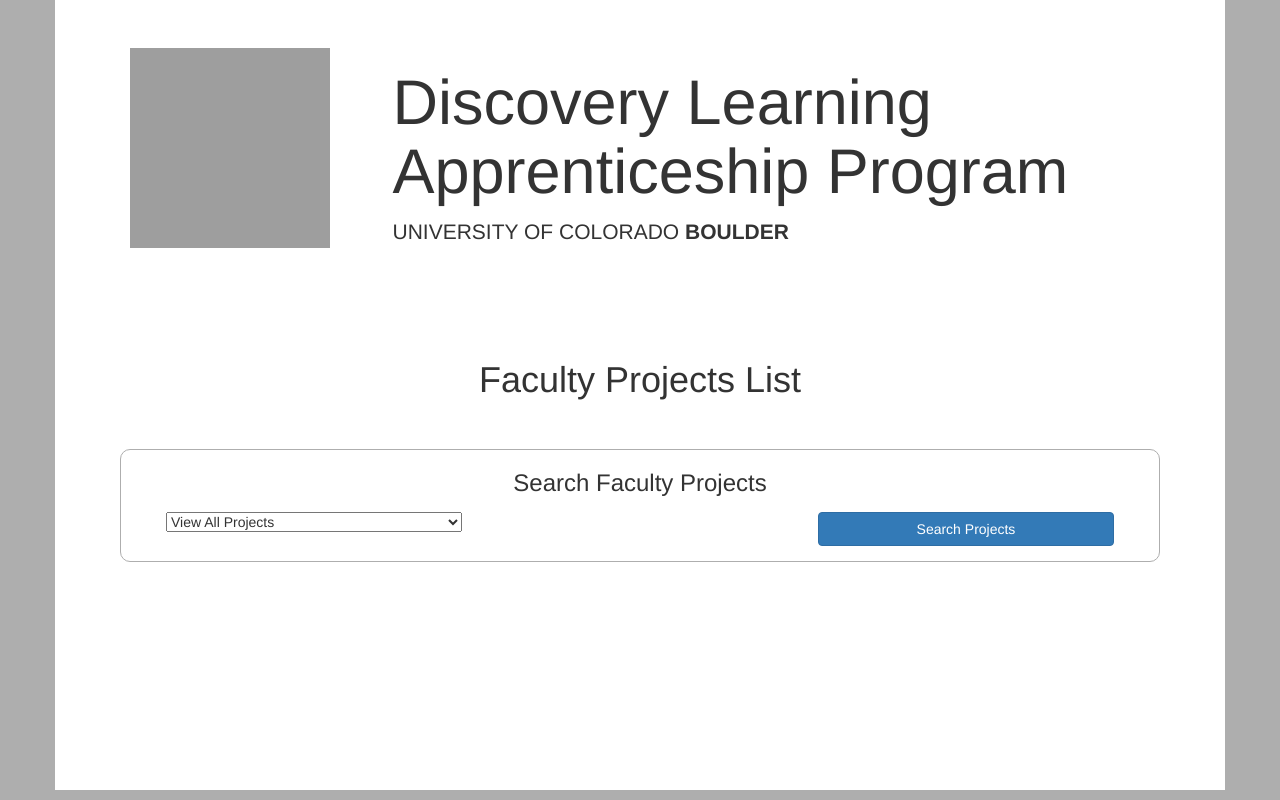
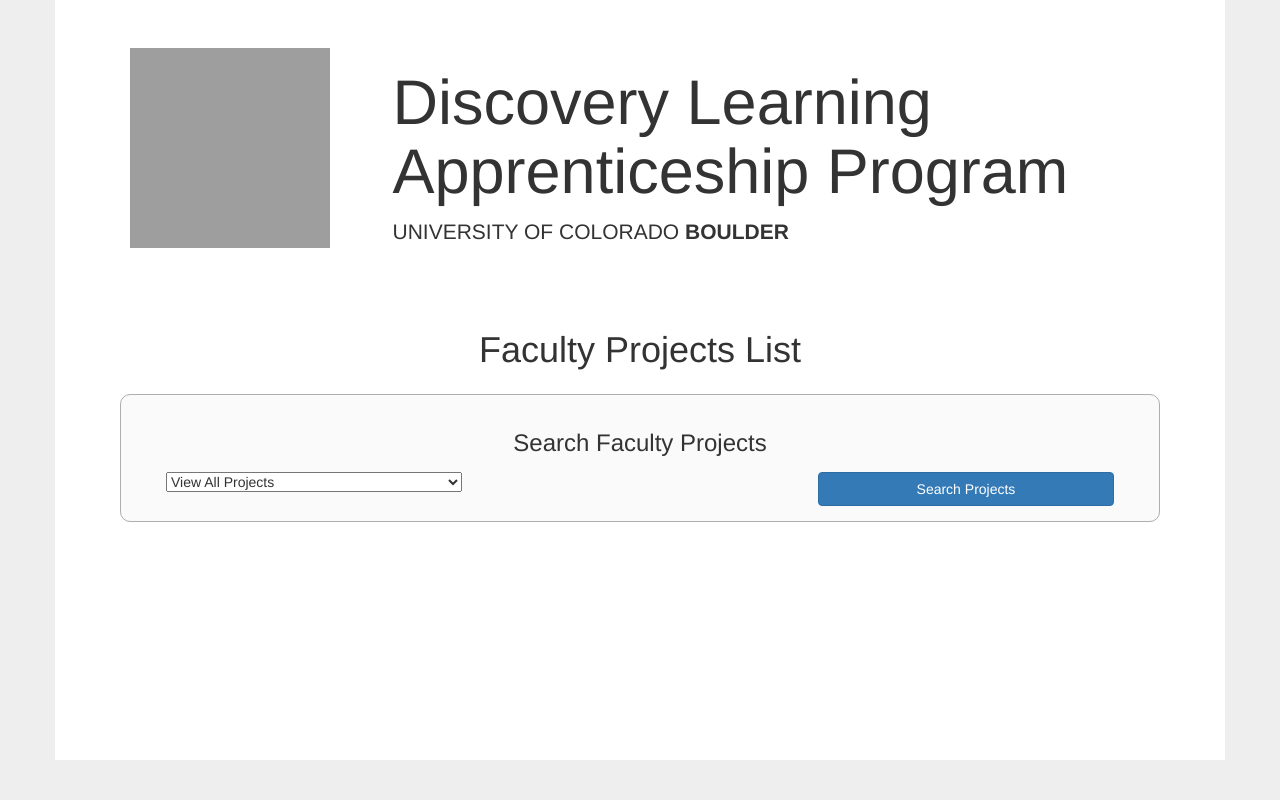
Before and after one commit to deepakkt1/StudentSelection, a Django app: page /submit/project_list/ in a window 1280 px wide. Run offline with Django 3.2, Linux system fonts and the light colour scheme; some libraries are stand-ins or nearby versions; grey boxes are pictures that could not be loaded.

Commit message:
fixed misc formatting issues

```diff
--- a/student/static/student/style.css
+++ b/student/static/student/style.css
@@ -13,6 +13,7 @@
 
 div.jumbotron {
 	background-color: #ffffff;
+	margin-bottom: 0px;
 }
 
 label {
@@ -35,3 +36,8 @@
 button {
 	width: 50%;
 }
+
+div.page-title{
+	text-align: center;
+	margin-bottom: 25px;
+}
--- a/submit/static/submit/style.css
+++ b/submit/static/submit/style.css
@@ -1,5 +1,5 @@
 body {
-	background-color: #aeaeae;
+	background-color: #eeeeee;
 }
 
 div.body {
@@ -14,6 +14,7 @@
 
 div.jumbotron {
 	background-color: #ffffff;
+	margin-bottom: 0px;
 }
 
 label {
@@ -44,14 +45,16 @@
 	border: 1px solid #aeaeae;
 	border-radius: 10px;
 	overflow: auto;
+	background-color: #fafafa;
 }
 
 button.home-btn {
 	margin: 8px;
 }
 
-#search_container_title {
-	margin: 5px;
+div.page-title{
+	text-align: center;
+	margin-bottom: 25px;
 }
 
 div.project-list-header {
--- a/submit/templates/submit/home.html
+++ b/submit/templates/submit/home.html
@@ -24,7 +24,9 @@
 			  </div>
 			</div>
 			<div class="body">
-				<h1 align = center >Discovery Learning Program</h1>
+				<div class="page-title">
+					<h1 align = center >Discovery Learning Program</h1>
+				</div>
 				<p>
 				Discovery Learning Apprenticeship Program
 				Whether helping develop new diagnostic techniques for heart disease, or detecting the effects of nuclear waste, discovery learning apprentices make the most of their time at CU Boulder by supplementing classroom instruction with real-world engineering experience.
--- a/submit/templates/submit/project.html
+++ b/submit/templates/submit/project.html
@@ -25,7 +25,9 @@
 			  </div>
 			</div>
 			<div class="body">
-				<h1 align="center">{{ project.app_title }}</h1>
+				<div class="page-title">
+					<h1 align="center">{{ project.app_title }}</h1>
+				</div>
 				<div>
 					<div class="panel panel-default" id="primary_faculty_info">
 		    			<div class="panel-heading">Primary Faculty Member Information</div>
--- a/submit/templates/submit/project_form.html
+++ b/submit/templates/submit/project_form.html
@@ -23,6 +23,9 @@
 			  </div>
 			</div>
 			<div class="body">
+				<div class="page-title">
+					<h1>Project Creation Form</h1>
+				</div>
 				<div>
 					<p>
 						Thanks for your interest in submitting one or more projects for the
--- a/submit/templates/submit/project_list.html
+++ b/submit/templates/submit/project_list.html
@@ -25,7 +25,7 @@
 			  </div>
 			</div>
 			<div class="body">
-				<div class="project-list-header">
+				<div class="page-title">
 					<h1>Faculty Projects List</h1>
 				</div>
 				<div class="search-container">
--- a/submit/templates/submit/project_list_results.html
+++ b/submit/templates/submit/project_list_results.html
@@ -29,5 +29,5 @@
 
 {% else %}
 
-<h2>Oops! Your query does not match any record in our database... Click on logo to go back to homepage</h2>
+<h2>Oops! Your query does not match any record in our database... Please try another search</h2>
 {% endif %}
```
Also changed, not shown: student/templates/student/student.html (+4 -3 lines).
